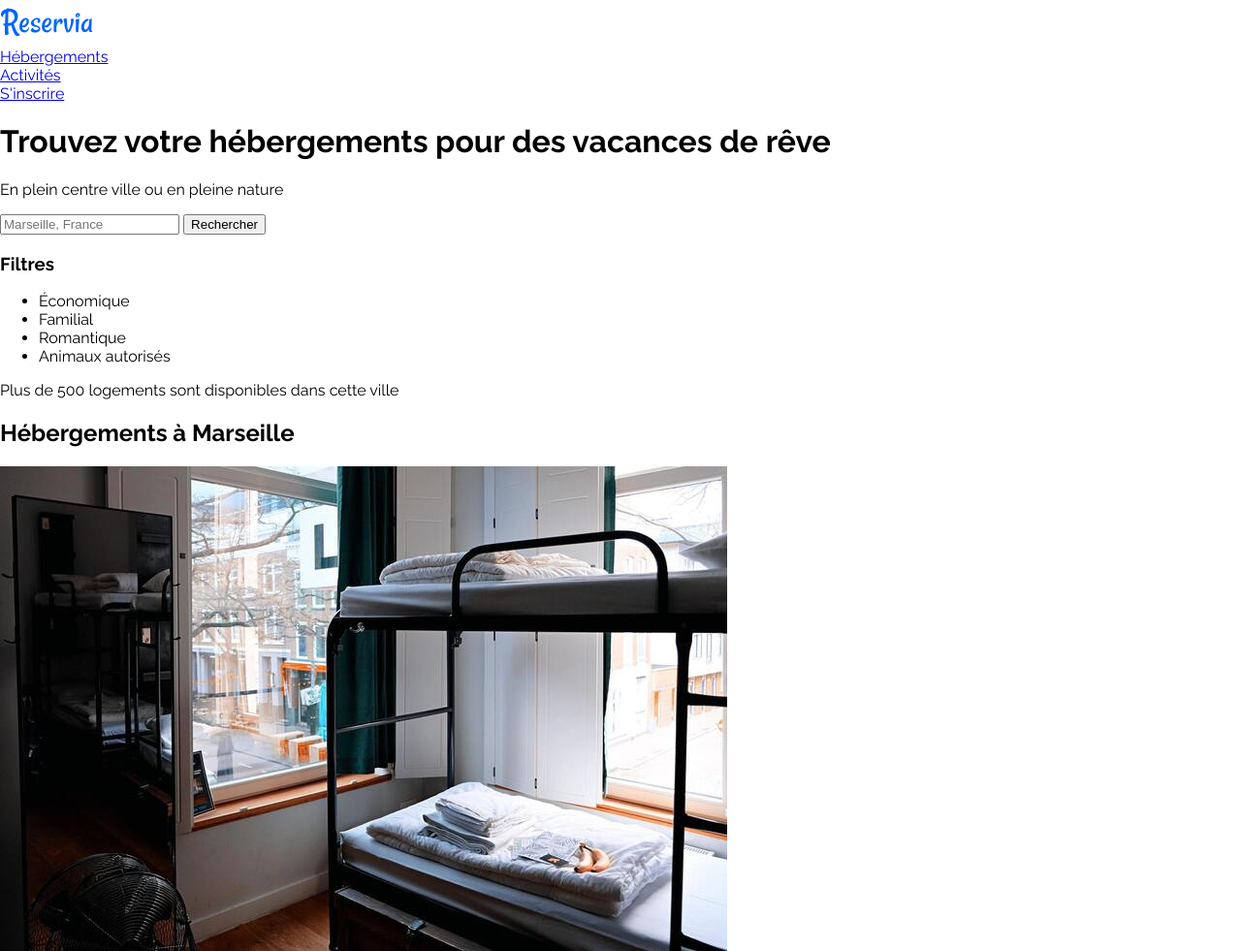
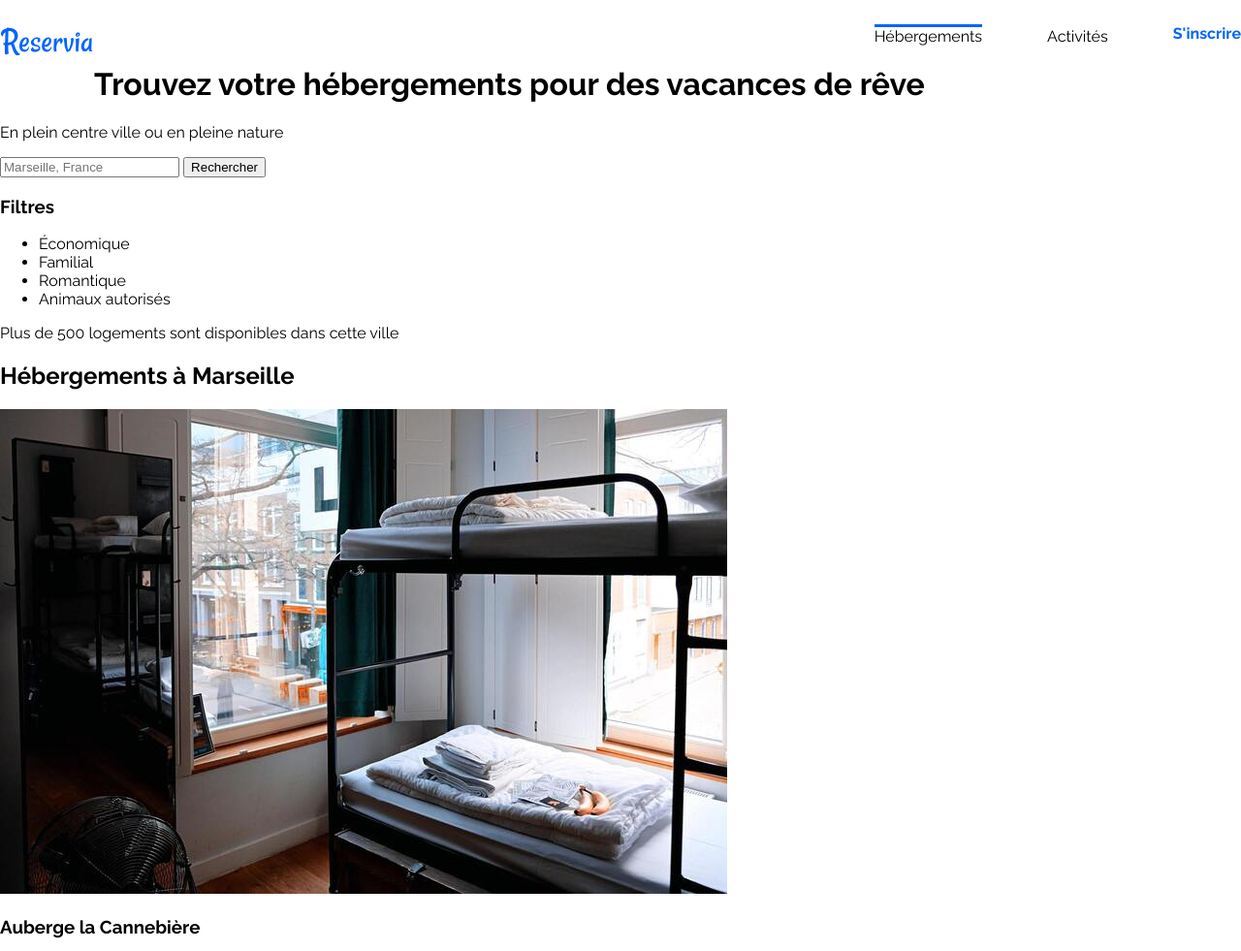
Before and after one commit to flomag5/FlorentMagnoac_2_20072021, a plain HTML site: page index.html in a window 1280 px wide. Shown: the top 981 px of the page at 97% size. Drawn offline with Linux system fonts and the light colour scheme.

Commit message:
css_main_header

```diff
--- a/index.html
+++ b/index.html
@@ -19,12 +19,15 @@
 
 <!-- Header -->
     <header>
+        <a href="index.html" id="logo"><img src="images/logo/Reservia.svg" alt="logo de Reservia" class="logo"></a>
         <nav class="navigation">
-            <a href="index.html" id="logo"><img src="images/logo/Reservia.svg" alt="logo de Reservia" class="logo"></a>
-            <div class="nav_link" id="nav_link_accomodation">
+
+            <div class="nav_link active_link" id="nav_link_accomodation">
+                <div class="line_effect"></div>
                 <a href="#bloc1">Hébergements</a>
             </div>
-            <div class="nav_link" id="nav_link_activities">          <!-- Navigation bar -->
+            <div class="nav_link" id="nav_link_activities">
+                <div class="line_effect"></div>          <!-- Navigation bar -->
                 <a href="#bloc_activities">Activités</a>
             </div>
             <div class="nav_link" id="nav_link_sign-up">
--- a/style.css
+++ b/style.css
@@ -3,4 +3,81 @@
 body{
     font-family: 'Raleway', sans-serif;
     margin: 0;
+    text-align: left;
 }
+
+.container{
+    max-width: 1440px;
+    margin: auto;
+}
+
+a{
+    text-decoration: none;
+    color: initial;
+}
+
+h1 h2 h3{
+    font-family: 'Raleway', sans-serif;
+    font-weight: bold;
+}
+
+
+/* Header */
+
+
+#logo{
+    float: left;
+    margin-top: 20px;
+}
+.navigation{
+    display: flex;
+    justify-content: flex-end;
+}
+
+.nav_link{
+    margin-left: 67px;
+    padding-top: 25px;
+}
+
+.navigation .nav_link .line_effect {
+    width: 100%;
+    height: 3px;
+    background: white;
+}
+
+  .navigation #nav_link_accomodation > .line_effect {
+    background: #0065fc;
+}
+
+  .navigation #nav_link_activities:hover > .line-effect {
+    background: #0065fc;
+}
+
+.navigation a {
+    color: black;
+    text-decoration: none;
+}
+
+.navigation a:visited {
+    color: #0065fc;
+}
+
+.nav_link a:hover{
+    border-top: 3px solid #0065fc;
+}
+
+#nav-link_accomodation a{
+    color: #0065fc;
+}
+
+#nav_link_activities a{
+    color: black;
+}
+#nav_link_activities a:hover{
+    color: #0065fc;
+}
+
+.navigation #nav_link_sign-up a{
+    color: #0065fc;
+    font-weight: 700;
+}
```
